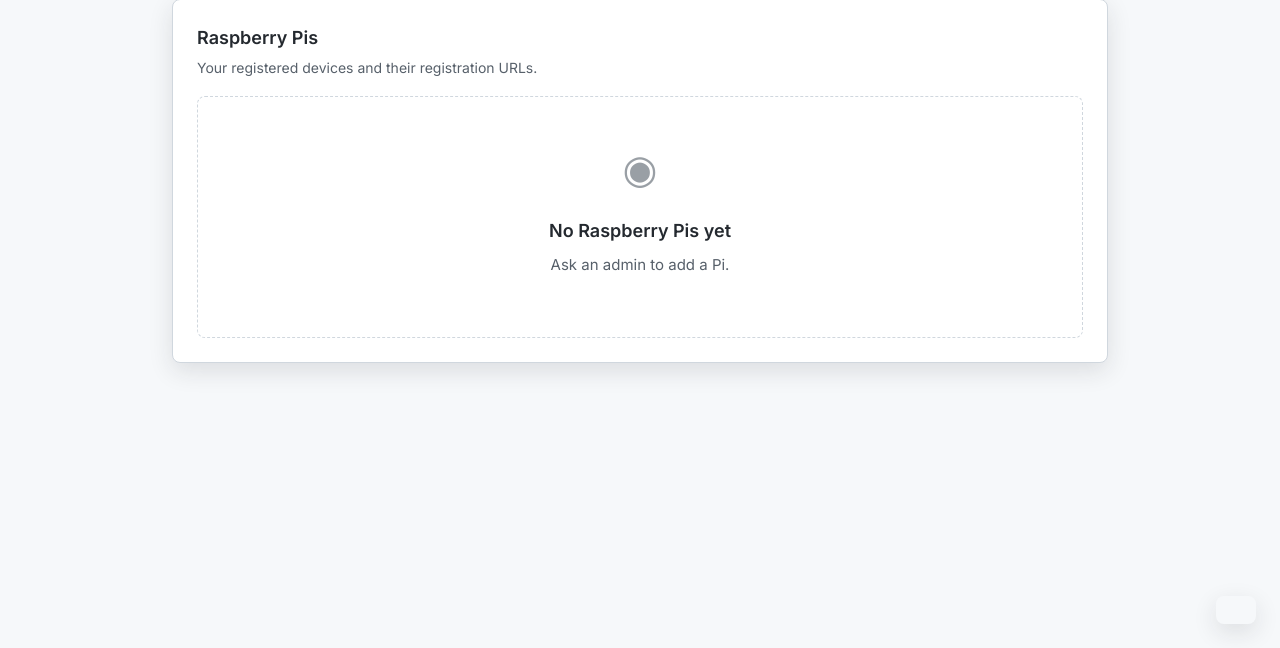
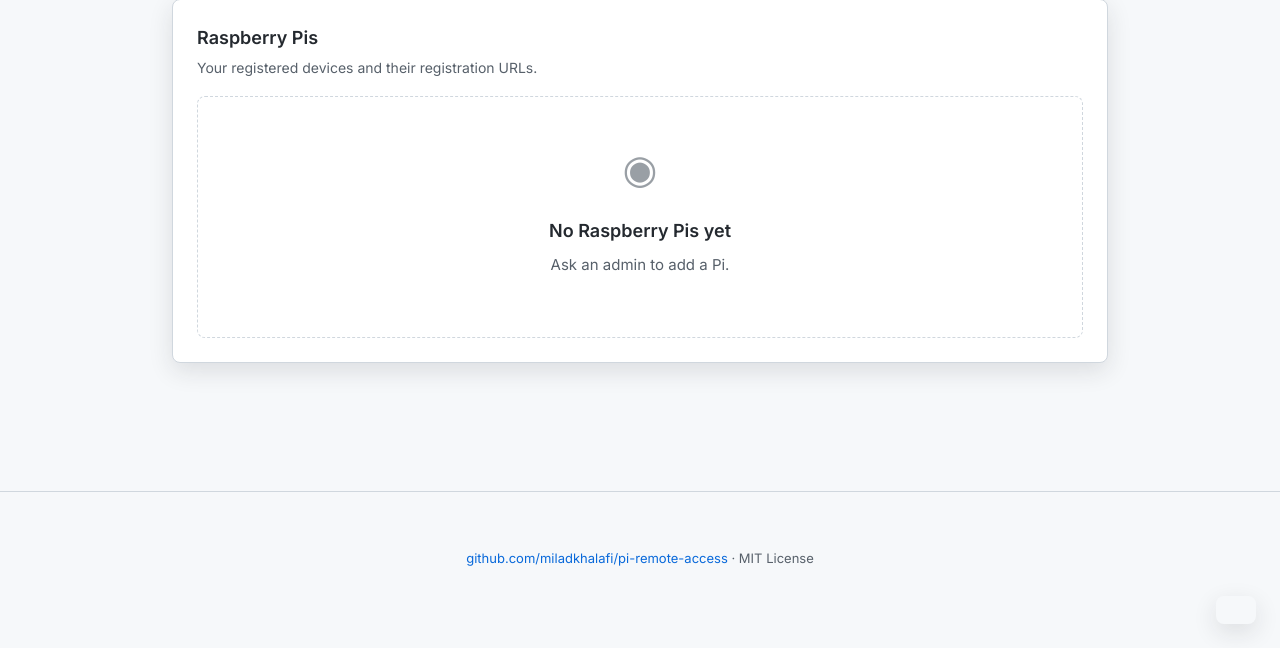
Before and after one commit to miladkhalafi/pi-tunnel, a Python web app: template pi-tunnel-web/templates/index.html in a window 1280 px wide. Shown: the part 152-800 px from the top of the page. Run offline with Jinja, Linux system fonts and the light colour scheme; the template is opened without the code that fills it, so the values that code supplies are empty.

Commit message:
Add MIT license and GitHub link to web footer
Co-authored-by: Cursor <cursoragent@cursor.com>

```diff
--- a/pi-tunnel-web/static/style.css
+++ b/pi-tunnel-web/static/style.css
@@ -163,6 +163,25 @@ header h1 {
 .header-logout-btn:hover {
   border-color: var(--danger);
   color: var(--danger);
+}
+
+/* Footer */
+.site-footer {
+  margin-top: 3rem;
+  padding: 1.5rem;
+  border-top: 1px solid var(--border);
+  text-align: center;
+  font-size: 0.8125rem;
+  color: var(--text-muted);
+}
+
+.footer-link {
+  color: var(--accent);
+  text-decoration: none;
+}
+
+.footer-link:hover {
+  text-decoration: underline;
 }
 
 .theme-toggle {
--- a/pi-tunnel-web/templates/base.html
+++ b/pi-tunnel-web/templates/base.html
@@ -44,6 +44,11 @@
             {% block content %}{% endblock %}
         </div>
     </main>
+    <footer class="site-footer">
+        <div class="container">
+            <a href="https://github.com/miladkhalafi/pi-remote-access" target="_blank" rel="noopener noreferrer" class="footer-link">github.com/miladkhalafi/pi-remote-access</a> · MIT License
+        </div>
+    </footer>
     <script>
     (function() {
         const STORAGE_KEY = 'pi-tunnel-theme';
```
Also changed, not shown: 1 other file.
